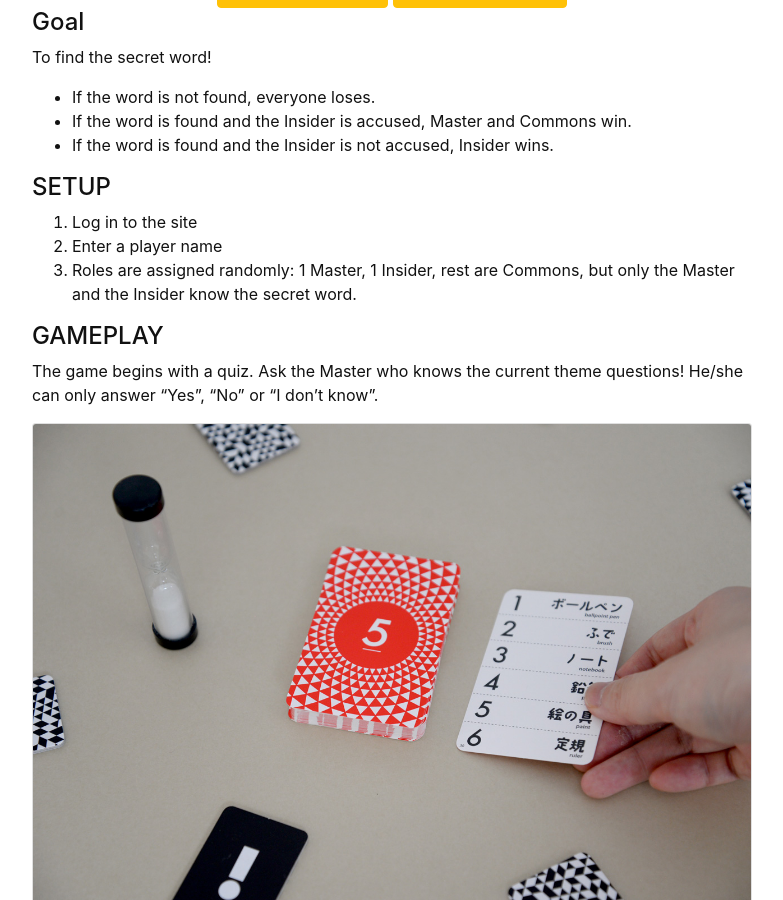
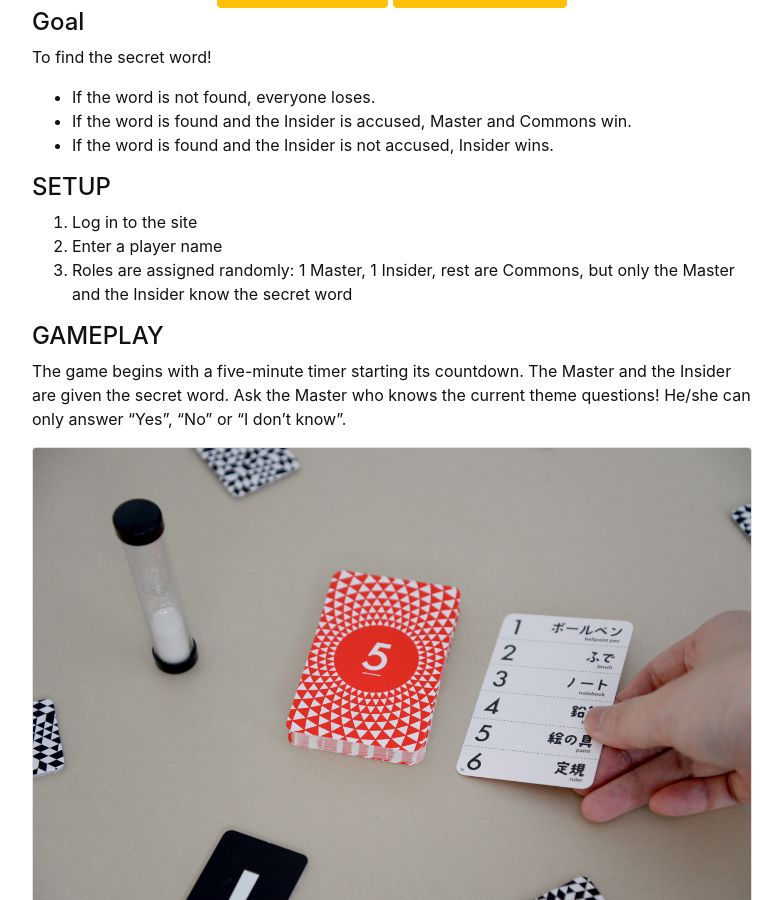
Before and after one commit to hanwendong1/VirtualGaming, a Jekyll site: the page built from content/3-Insider.md, in a window 1280 px wide and 900 px high, scrolled down 1460 px. Shown: the whole window, without its empty margins (248-1031 px from the left). Built offline with Jekyll 4.4.1, drawn with Linux system fonts in a browser that asks for light colours.

Commit message:
Update 3-Insider.md

```diff
--- a/content/3-Insider.md
+++ b/content/3-Insider.md
@@ -70,10 +70,10 @@
 #### SETUP
 1. Log in to the site
 2. Enter a player name
-3. Roles are assigned randomly: 1 Master, 1 Insider, rest are Commons, but only the Master and the Insider know the secret word.
+3. Roles are assigned randomly: 1 Master, 1 Insider, rest are Commons, but only the Master and the Insider know the secret word
 
 #### GAMEPLAY
-The game begins with a quiz. Ask the Master who knows the current theme questions! He/she can only answer "Yes", "No" or "I don't know".
+The game begins with a five-minute timer starting its countdown. The Master and the Insider are given the secret word. Ask the Master who knows the current theme questions! He/she can only answer "Yes", "No" or "I don't know".
 
 {% capture text %}
 "Is it an animal?" - "No"
```
